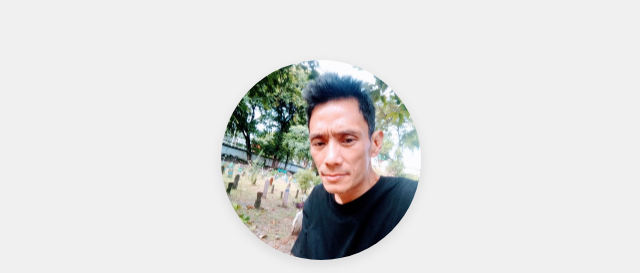
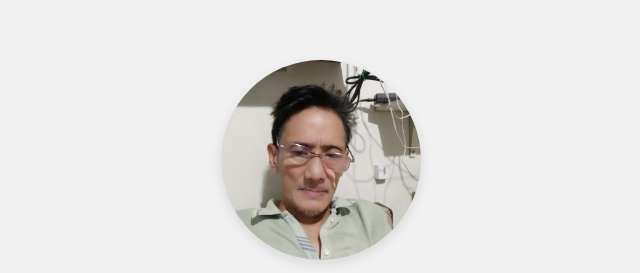
Before and after one commit to san2210/my-website, a plain HTML site: page index.html in a window 1280 px wide. Shown: the part 193-466 px from the top of the page, without its empty margins (319-959 px from the left). Drawn offline with Linux system fonts and the light colour scheme.

Commit message:
Add files via upload

```diff
--- a/index.html
+++ b/index.html
@@ -38,7 +38,7 @@
   <link href="https://fonts.googleapis.com/css2?family=Sarabun&display=swap" rel="stylesheet" />
 </head>
 <body>
-  <img src="images/my-photo.jpg" alt="รูปของฉัน" />
+  <img src="1.jpg" alt="รูปของฉัน" />
   <h1>สวัสดีครับ ผมชื่อ สันทิส</h1>
   <p>ยินดีต้อนรับสู่เว็บไซต์ส่วนตัวของผม! ผมสร้างหน้านี้เพื่อทดลองใช้ GitHub Pages และแสดงข้อมูลส่วนตัวเล็กน้อย หวังว่าคุณจะชอบครับ 🎉</p>
 </body>
```
